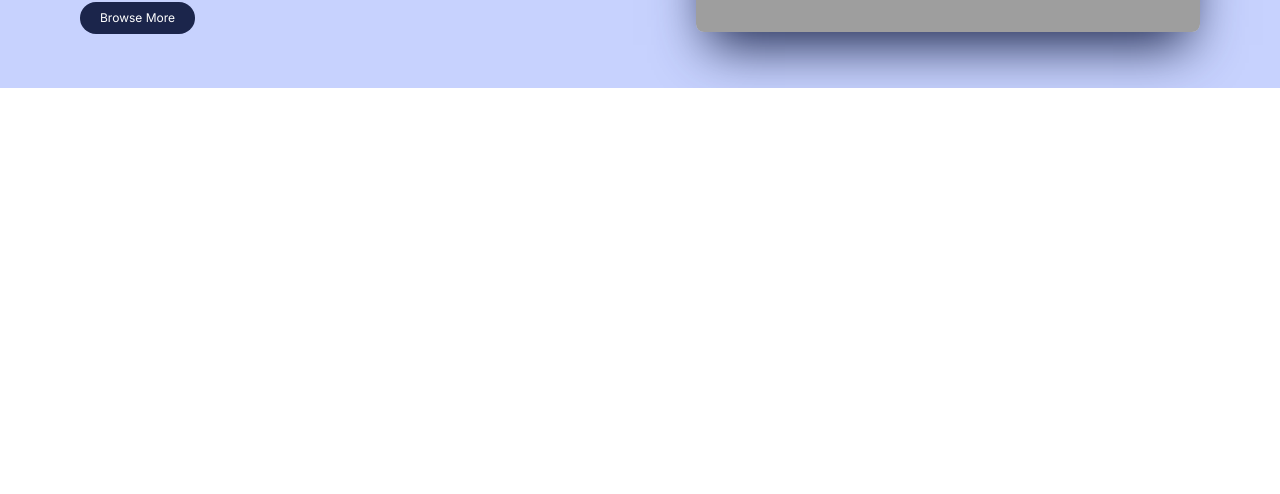
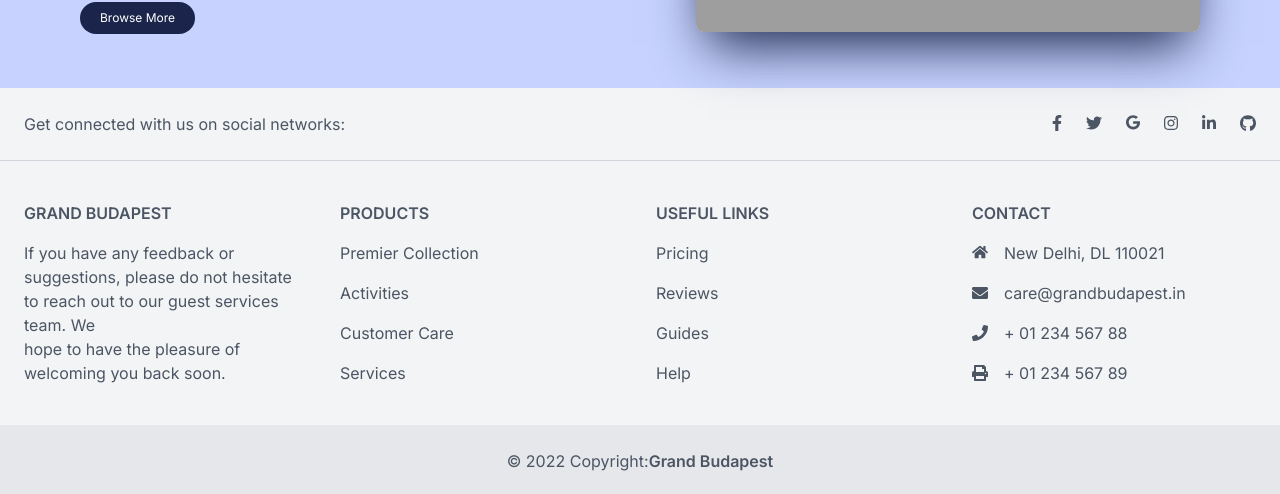
Before and after one commit to HrijulChauhan/UselessHotel, a Vue app: page / in a window 1280 px wide. Shown: the part 2012-2506 px from the top of the page. Before the commit the page ends 2100 px from the top, so only its background shows below. Built offline with nearby package versions, Linux system fonts and the light colour scheme; no server answers; grey boxes are pictures that could not be loaded; a web font is replaced by a local one.

Commit message:
some footer

```diff
--- a/src/components/Footer.vue
+++ b/src/components/Footer.vue
@@ -1,76 +1,71 @@
 <template lang="">
-      <footer class="text-center text-gray-600 bg-gray-100 lg:text-left mt-14">
-    <div class="flex items-center justify-center p-6 border-b border-gray-300 lg:justify-between">
-      <div class="hidden mr-12 lg:block">
+  <footer class="mt-0 bg-gray-100 text-center text-gray-600 lg:text-left">
+    <div class="flex items-center justify-center border-b border-gray-300 p-6 lg:justify-between">
+      <div class="mr-12 hidden lg:block">
         <span>Get connected with us on social networks:</span>
       </div>
       <div class="flex justify-center">
         <a href="#!" class="mr-6 text-gray-600">
-          <svg aria-hidden="true" focusable="false" data-prefix="fab" data-icon="facebook-f" class="w-2.5" role="img"
-            xmlns="http://www.w3.org/2000/svg" viewBox="0 0 320 512">
-            <path fill="currentColor"
-              d="M279.14 288l14.22-92.66h-88.91v-60.13c0-25.35 12.42-50.06 52.24-50.06h40.42V6.26S260.43 0 225.36 0c-73.22 0-121.08 44.38-121.08 124.72v70.62H22.89V288h81.39v224h100.17V288z">
-            </path>
+          <svg aria-hidden="true" focusable="false" data-prefix="fab" data-icon="facebook-f" class="w-2.5" role="img" xmlns="http://www.w3.org/2000/svg" viewBox="0 0 320 512">
+            <path
+              fill="currentColor"
+              d="M279.14 288l14.22-92.66h-88.91v-60.13c0-25.35 12.42-50.06 52.24-50.06h40.42V6.26S260.43 0 225.36 0c-73.22 0-121.08 44.38-121.08 124.72v70.62H22.89V288h81.39v224h100.17V288z"
+            ></path>
           </svg>
         </a>
         <a href="#!" class="mr-6 text-gray-600">
-          <svg aria-hidden="true" focusable="false" data-prefix="fab" data-icon="twitter" class="w-4" role="img"
-            xmlns="http://www.w3.org/2000/svg" viewBox="0 0 512 512">
-            <path fill="currentColor"
-              d="M459.37 151.716c.325 4.548.325 9.097.325 13.645 0 138.72-105.583 298.558-298.558 298.558-59.452 0-114.68-17.219-161.137-47.106 8.447.974 16.568 1.299 25.34 1.299 49.055 0 94.213-16.568 130.274-44.832-46.132-.975-84.792-31.188-98.112-72.772 6.498.974 12.995 1.624 19.818 1.624 9.421 0 18.843-1.3 27.614-3.573-48.081-9.747-84.143-51.98-84.143-102.985v-1.299c13.969 7.797 30.214 12.67 47.431 13.319-28.264-18.843-46.781-51.005-46.781-87.391 0-19.492 5.197-37.36 14.294-52.954 51.655 63.675 129.3 105.258 216.365 109.807-1.624-7.797-2.599-15.918-2.599-24.04 0-57.828 46.782-104.934 104.934-104.934 30.213 0 57.502 12.67 76.67 33.137 23.715-4.548 46.456-13.32 66.599-25.34-7.798 24.366-24.366 44.833-46.132 57.827 21.117-2.273 41.584-8.122 60.426-16.243-14.292 20.791-32.161 39.308-52.628 54.253z">
-            </path>
+          <svg aria-hidden="true" focusable="false" data-prefix="fab" data-icon="twitter" class="w-4" role="img" xmlns="http://www.w3.org/2000/svg" viewBox="0 0 512 512">
+            <path
+              fill="currentColor"
+              d="M459.37 151.716c.325 4.548.325 9.097.325 13.645 0 138.72-105.583 298.558-298.558 298.558-59.452 0-114.68-17.219-161.137-47.106 8.447.974 16.568 1.299 25.34 1.299 49.055 0 94.213-16.568 130.274-44.832-46.132-.975-84.792-31.188-98.112-72.772 6.498.974 12.995 1.624 19.818 1.624 9.421 0 18.843-1.3 27.614-3.573-48.081-9.747-84.143-51.98-84.143-102.985v-1.299c13.969 7.797 30.214 12.67 47.431 13.319-28.264-18.843-46.781-51.005-46.781-87.391 0-19.492 5.197-37.36 14.294-52.954 51.655 63.675 129.3 105.258 216.365 109.807-1.624-7.797-2.599-15.918-2.599-24.04 0-57.828 46.782-104.934 104.934-104.934 30.213 0 57.502 12.67 76.67 33.137 23.715-4.548 46.456-13.32 66.599-25.34-7.798 24.366-24.366 44.833-46.132 57.827 21.117-2.273 41.584-8.122 60.426-16.243-14.292 20.791-32.161 39.308-52.628 54.253z"
+            ></path>
           </svg>
         </a>
         <a href="#!" class="mr-6 text-gray-600">
-          <svg aria-hidden="true" focusable="false" data-prefix="fab" data-icon="google" class="w-3.5" role="img"
-            xmlns="http://www.w3.org/2000/svg" viewBox="0 0 488 512">
-            <path fill="currentColor"
-              d="M488 261.8C488 403.3 391.1 504 248 504 110.8 504 0 393.2 0 256S110.8 8 248 8c66.8 0 123 24.5 166.3 64.9l-67.5 64.9C258.5 52.6 94.3 116.6 94.3 256c0 86.5 69.1 156.6 153.7 156.6 98.2 0 135-70.4 140.8-106.9H248v-85.3h236.1c2.3 12.7 3.9 24.9 3.9 41.4z">
-            </path>
+          <svg aria-hidden="true" focusable="false" data-prefix="fab" data-icon="google" class="w-3.5" role="img" xmlns="http://www.w3.org/2000/svg" viewBox="0 0 488 512">
+            <path
+              fill="currentColor"
+              d="M488 261.8C488 403.3 391.1 504 248 504 110.8 504 0 393.2 0 256S110.8 8 248 8c66.8 0 123 24.5 166.3 64.9l-67.5 64.9C258.5 52.6 94.3 116.6 94.3 256c0 86.5 69.1 156.6 153.7 156.6 98.2 0 135-70.4 140.8-106.9H248v-85.3h236.1c2.3 12.7 3.9 24.9 3.9 41.4z"
+            ></path>
           </svg>
         </a>
         <a href="#!" class="mr-6 text-gray-600">
-          <svg aria-hidden="true" focusable="false" data-prefix="fab" data-icon="instagram" class="w-3.5" role="img"
-            xmlns="http://www.w3.org/2000/svg" viewBox="0 0 448 512">
-            <path fill="currentColor"
-              d="M224.1 141c-63.6 0-114.9 51.3-114.9 114.9s51.3 114.9 114.9 114.9S339 319.5 339 255.9 287.7 141 224.1 141zm0 189.6c-41.1 0-74.7-33.5-74.7-74.7s33.5-74.7 74.7-74.7 74.7 33.5 74.7 74.7-33.6 74.7-74.7 74.7zm146.4-194.3c0 14.9-12 26.8-26.8 26.8-14.9 0-26.8-12-26.8-26.8s12-26.8 26.8-26.8 26.8 12 26.8 26.8zm76.1 27.2c-1.7-35.9-9.9-67.7-36.2-93.9-26.2-26.2-58-34.4-93.9-36.2-37-2.1-147.9-2.1-184.9 0-35.8 1.7-67.6 9.9-93.9 36.1s-34.4 58-36.2 93.9c-2.1 37-2.1 147.9 0 184.9 1.7 35.9 9.9 67.7 36.2 93.9s58 34.4 93.9 36.2c37 2.1 147.9 2.1 184.9 0 35.9-1.7 67.7-9.9 93.9-36.2 26.2-26.2 34.4-58 36.2-93.9 2.1-37 2.1-147.8 0-184.8zM398.8 388c-7.8 19.6-22.9 34.7-42.6 42.6-29.5 11.7-99.5 9-132.1 9s-102.7 2.6-132.1-9c-19.6-7.8-34.7-22.9-42.6-42.6-11.7-29.5-9-99.5-9-132.1s-2.6-102.7 9-132.1c7.8-19.6 22.9-34.7 42.6-42.6 29.5-11.7 99.5-9 132.1-9s102.7-2.6 132.1 9c19.6 7.8 34.7 22.9 42.6 42.6 11.7 29.5 9 99.5 9 132.1s2.7 102.7-9 132.1z">
-            </path>
+          <svg aria-hidden="true" focusable="false" data-prefix="fab" data-icon="instagram" class="w-3.5" role="img" xmlns="http://www.w3.org/2000/svg" viewBox="0 0 448 512">
+            <path
+              fill="currentColor"
+              d="M224.1 141c-63.6 0-114.9 51.3-114.9 114.9s51.3 114.9 114.9 114.9S339 319.5 339 255.9 287.7 141 224.1 141zm0 189.6c-41.1 0-74.7-33.5-74.7-74.7s33.5-74.7 74.7-74.7 74.7 33.5 74.7 74.7-33.6 74.7-74.7 74.7zm146.4-194.3c0 14.9-12 26.8-26.8 26.8-14.9 0-26.8-12-26.8-26.8s12-26.8 26.8-26.8 26.8 12 26.8 26.8zm76.1 27.2c-1.7-35.9-9.9-67.7-36.2-93.9-26.2-26.2-58-34.4-93.9-36.2-37-2.1-147.9-2.1-184.9 0-35.8 1.7-67.6 9.9-93.9 36.1s-34.4 58-36.2 93.9c-2.1 37-2.1 147.9 0 184.9 1.7 35.9 9.9 67.7 36.2 93.9s58 34.4 93.9 36.2c37 2.1 147.9 2.1 184.9 0 35.9-1.7 67.7-9.9 93.9-36.2 26.2-26.2 34.4-58 36.2-93.9 2.1-37 2.1-147.8 0-184.8zM398.8 388c-7.8 19.6-22.9 34.7-42.6 42.6-29.5 11.7-99.5 9-132.1 9s-102.7 2.6-132.1-9c-19.6-7.8-34.7-22.9-42.6-42.6-11.7-29.5-9-99.5-9-132.1s-2.6-102.7 9-132.1c7.8-19.6 22.9-34.7 42.6-42.6 29.5-11.7 99.5-9 132.1-9s102.7-2.6 132.1 9c19.6 7.8 34.7 22.9 42.6 42.6 11.7 29.5 9 99.5 9 132.1s2.7 102.7-9 132.1z"
+            ></path>
           </svg>
         </a>
         <a href="#!" class="mr-6 text-gray-600">
-          <svg aria-hidden="true" focusable="false" data-prefix="fab" data-icon="linkedin-in" class="w-3.5" role="img"
-            xmlns="http://www.w3.org/2000/svg" viewBox="0 0 448 512">
-            <path fill="currentColor"
-              d="M100.28 448H7.4V148.9h92.88zM53.79 108.1C24.09 108.1 0 83.5 0 53.8a53.79 53.79 0 0 1 107.58 0c0 29.7-24.1 54.3-53.79 54.3zM447.9 448h-92.68V302.4c0-34.7-.7-79.2-48.29-79.2-48.29 0-55.69 37.7-55.69 76.7V448h-92.78V148.9h89.08v40.8h1.3c12.4-23.5 42.69-48.3 87.88-48.3 94 0 111.28 61.9 111.28 142.3V448z">
-            </path>
+          <svg aria-hidden="true" focusable="false" data-prefix="fab" data-icon="linkedin-in" class="w-3.5" role="img" xmlns="http://www.w3.org/2000/svg" viewBox="0 0 448 512">
+            <path
+              fill="currentColor"
+              d="M100.28 448H7.4V148.9h92.88zM53.79 108.1C24.09 108.1 0 83.5 0 53.8a53.79 53.79 0 0 1 107.58 0c0 29.7-24.1 54.3-53.79 54.3zM447.9 448h-92.68V302.4c0-34.7-.7-79.2-48.29-79.2-48.29 0-55.69 37.7-55.69 76.7V448h-92.78V148.9h89.08v40.8h1.3c12.4-23.5 42.69-48.3 87.88-48.3 94 0 111.28 61.9 111.28 142.3V448z"
+            ></path>
           </svg>
         </a>
         <a href="#!" class="text-gray-600">
-          <svg aria-hidden="true" focusable="false" data-prefix="fab" data-icon="github" class="w-4" role="img"
-            xmlns="http://www.w3.org/2000/svg" viewBox="0 0 496 512">
-            <path fill="currentColor"
-              d="M165.9 397.4c0 2-2.3 3.6-5.2 3.6-3.3.3-5.6-1.3-5.6-3.6 0-2 2.3-3.6 5.2-3.6 3-.3 5.6 1.3 5.6 3.6zm-31.1-4.5c-.7 2 1.3 4.3 4.3 4.9 2.6 1 5.6 0 6.2-2s-1.3-4.3-4.3-5.2c-2.6-.7-5.5.3-6.2 2.3zm44.2-1.7c-2.9.7-4.9 2.6-4.6 4.9.3 2 2.9 3.3 5.9 2.6 2.9-.7 4.9-2.6 4.6-4.6-.3-1.9-3-3.2-5.9-2.9zM244.8 8C106.1 8 0 113.3 0 252c0 110.9 69.8 205.8 169.5 239.2 12.8 2.3 17.3-5.6 17.3-12.1 0-6.2-.3-40.4-.3-61.4 0 0-70 15-84.7-29.8 0 0-11.4-29.1-27.8-36.6 0 0-22.9-15.7 1.6-15.4 0 0 24.9 2 38.6 25.8 21.9 38.6 58.6 27.5 72.9 20.9 2.3-16 8.8-27.1 16-33.7-55.9-6.2-112.3-14.3-112.3-110.5 0-27.5 7.6-41.3 23.6-58.9-2.6-6.5-11.1-33.3 2.6-67.9 20.9-6.5 69 27 69 27 20-5.6 41.5-8.5 62.8-8.5s42.8 2.9 62.8 8.5c0 0 48.1-33.6 69-27 13.7 34.7 5.2 61.4 2.6 67.9 16 17.7 25.8 31.5 25.8 58.9 0 96.5-58.9 104.2-114.8 110.5 9.2 7.9 17 22.9 17 46.4 0 33.7-.3 75.4-.3 83.6 0 6.5 4.6 14.4 17.3 12.1C428.2 457.8 496 362.9 496 252 496 113.3 383.5 8 244.8 8zM97.2 352.9c-1.3 1-1 3.3.7 5.2 1.6 1.6 3.9 2.3 5.2 1 1.3-1 1-3.3-.7-5.2-1.6-1.6-3.9-2.3-5.2-1zm-10.8-8.1c-.7 1.3.3 2.9 2.3 3.9 1.6 1 3.6.7 4.3-.7.7-1.3-.3-2.9-2.3-3.9-2-.6-3.6-.3-4.3.7zm32.4 35.6c-1.6 1.3-1 4.3 1.3 6.2 2.3 2.3 5.2 2.6 6.5 1 1.3-1.3.7-4.3-1.3-6.2-2.2-2.3-5.2-2.6-6.5-1zm-11.4-14.7c-1.6 1-1.6 3.6 0 5.9 1.6 2.3 4.3 3.3 5.6 2.3 1.6-1.3 1.6-3.9 0-6.2-1.4-2.3-4-3.3-5.6-2z">
-            </path>
+          <svg aria-hidden="true" focusable="false" data-prefix="fab" data-icon="github" class="w-4" role="img" xmlns="http://www.w3.org/2000/svg" viewBox="0 0 496 512">
+            <path
+              fill="currentColor"
+              d="M165.9 397.4c0 2-2.3 3.6-5.2 3.6-3.3.3-5.6-1.3-5.6-3.6 0-2 2.3-3.6 5.2-3.6 3-.3 5.6 1.3 5.6 3.6zm-31.1-4.5c-.7 2 1.3 4.3 4.3 4.9 2.6 1 5.6 0 6.2-2s-1.3-4.3-4.3-5.2c-2.6-.7-5.5.3-6.2 2.3zm44.2-1.7c-2.9.7-4.9 2.6-4.6 4.9.3 2 2.9 3.3 5.9 2.6 2.9-.7 4.9-2.6 4.6-4.6-.3-1.9-3-3.2-5.9-2.9zM244.8 8C106.1 8 0 113.3 0 252c0 110.9 69.8 205.8 169.5 239.2 12.8 2.3 17.3-5.6 17.3-12.1 0-6.2-.3-40.4-.3-61.4 0 0-70 15-84.7-29.8 0 0-11.4-29.1-27.8-36.6 0 0-22.9-15.7 1.6-15.4 0 0 24.9 2 38.6 25.8 21.9 38.6 58.6 27.5 72.9 20.9 2.3-16 8.8-27.1 16-33.7-55.9-6.2-112.3-14.3-112.3-110.5 0-27.5 7.6-41.3 23.6-58.9-2.6-6.5-11.1-33.3 2.6-67.9 20.9-6.5 69 27 69 27 20-5.6 41.5-8.5 62.8-8.5s42.8 2.9 62.8 8.5c0 0 48.1-33.6 69-27 13.7 34.7 5.2 61.4 2.6 67.9 16 17.7 25.8 31.5 25.8 58.9 0 96.5-58.9 104.2-114.8 110.5 9.2 7.9 17 22.9 17 46.4 0 33.7-.3 75.4-.3 83.6 0 6.5 4.6 14.4 17.3 12.1C428.2 457.8 496 362.9 496 252 496 113.3 383.5 8 244.8 8zM97.2 352.9c-1.3 1-1 3.3.7 5.2 1.6 1.6 3.9 2.3 5.2 1 1.3-1 1-3.3-.7-5.2-1.6-1.6-3.9-2.3-5.2-1zm-10.8-8.1c-.7 1.3.3 2.9 2.3 3.9 1.6 1 3.6.7 4.3-.7.7-1.3-.3-2.9-2.3-3.9-2-.6-3.6-.3-4.3.7zm32.4 35.6c-1.6 1.3-1 4.3 1.3 6.2 2.3 2.3 5.2 2.6 6.5 1 1.3-1.3.7-4.3-1.3-6.2-2.2-2.3-5.2-2.6-6.5-1zm-11.4-14.7c-1.6 1-1.6 3.6 0 5.9 1.6 2.3 4.3 3.3 5.6 2.3 1.6-1.3 1.6-3.9 0-6.2-1.4-2.3-4-3.3-5.6-2z"
+            ></path>
           </svg>
         </a>
       </div>
     </div>
-    <div class="py-10 mx-6 text-center md:text-left">
-      <div class="grid gap-8 grid-1 md:grid-cols-2 lg:grid-cols-4">
+    <div class="mx-6 py-10 text-center md:text-left">
+      <div class="grid-1 grid gap-8 md:grid-cols-2 lg:grid-cols-4">
         <div class="">
-          <h6 class="flex items-center justify-center mb-4 font-semibold uppercase md:justify-start">
-            Grand Budapest
-          </h6>
+          <h6 class="mb-4 flex items-center justify-center font-semibold uppercase md:justify-start">Grand Budapest</h6>
           <p>
-            If you have any feedback or suggestions,
-            please do not hesitate to reach out to our guest services team. We <br>
+            If you have any feedback or suggestions, please do not hesitate to reach out to our guest services team. We <br />
             hope to have the pleasure of welcoming you back soon.
           </p>
         </div>
         <div class="">
-          <h6 class="flex justify-center mb-4 font-semibold uppercase md:justify-start">
-            Products
-          </h6>
+          <h6 class="mb-4 flex justify-center font-semibold uppercase md:justify-start">Products</h6>
           <p class="mb-4">
             <a href="#!" class="text-gray-600">Premier Collection</a>
           </p>
@@ -85,9 +80,7 @@
           </p>
         </div>
         <div class="">
-          <h6 class="flex justify-center mb-4 font-semibold uppercase md:justify-start">
-            Useful links
-          </h6>
+          <h6 class="mb-4 flex justify-center font-semibold uppercase md:justify-start">Useful links</h6>
           <p class="mb-4">
             <a href="#!" class="text-gray-600">Pricing</a>
           </p>
@@ -102,63 +95,53 @@
           </p>
         </div>
         <div class="">
-          <h6 class="flex justify-center mb-4 font-semibold uppercase md:justify-start">
-            Contact
-          </h6>
-          <p class="flex items-center justify-center mb-4 md:justify-start">
-            <svg aria-hidden="true" focusable="false" data-prefix="fas" data-icon="home" class="w-4 mr-4" role="img"
-              xmlns="http://www.w3.org/2000/svg" viewBox="0 0 576 512">
-              <path fill="currentColor"
-                d="M280.37 148.26L96 300.11V464a16 16 0 0 0 16 16l112.06-.29a16 16 0 0 0 15.92-16V368a16 16 0 0 1 16-16h64a16 16 0 0 1 16 16v95.64a16 16 0 0 0 16 16.05L464 480a16 16 0 0 0 16-16V300L295.67 148.26a12.19 12.19 0 0 0-15.3 0zM571.6 251.47L488 182.56V44.05a12 12 0 0 0-12-12h-56a12 12 0 0 0-12 12v72.61L318.47 43a48 48 0 0 0-61 0L4.34 251.47a12 12 0 0 0-1.6 16.9l25.5 31A12 12 0 0 0 45.15 301l235.22-193.74a12.19 12.19 0 0 1 15.3 0L530.9 301a12 12 0 0 0 16.9-1.6l25.5-31a12 12 0 0 0-1.7-16.93z">
-              </path>
+          <h6 class="mb-4 flex justify-center font-semibold uppercase md:justify-start">Contact</h6>
+          <p class="mb-4 flex items-center justify-center md:justify-start">
+            <svg aria-hidden="true" focusable="false" data-prefix="fas" data-icon="home" class="mr-4 w-4" role="img" xmlns="http://www.w3.org/2000/svg" viewBox="0 0 576 512">
+              <path
+                fill="currentColor"
+                d="M280.37 148.26L96 300.11V464a16 16 0 0 0 16 16l112.06-.29a16 16 0 0 0 15.92-16V368a16 16 0 0 1 16-16h64a16 16 0 0 1 16 16v95.64a16 16 0 0 0 16 16.05L464 480a16 16 0 0 0 16-16V300L295.67 148.26a12.19 12.19 0 0 0-15.3 0zM571.6 251.47L488 182.56V44.05a12 12 0 0 0-12-12h-56a12 12 0 0 0-12 12v72.61L318.47 43a48 48 0 0 0-61 0L4.34 251.47a12 12 0 0 0-1.6 16.9l25.5 31A12 12 0 0 0 45.15 301l235.22-193.74a12.19 12.19 0 0 1 15.3 0L530.9 301a12 12 0 0 0 16.9-1.6l25.5-31a12 12 0 0 0-1.7-16.93z"
+              ></path>
             </svg>
             New Delhi, DL 110021
           </p>
-          <p class="flex items-center justify-center mb-4 md:justify-start">
-            <svg aria-hidden="true" focusable="false" data-prefix="fas" data-icon="envelope" class="w-4 mr-4" role="img"
-              xmlns="http://www.w3.org/2000/svg" viewBox="0 0 512 512">
-              <path fill="currentColor"
-                d="M502.3 190.8c3.9-3.1 9.7-.2 9.7 4.7V400c0 26.5-21.5 48-48 48H48c-26.5 0-48-21.5-48-48V195.6c0-5 5.7-7.8 9.7-4.7 22.4 17.4 52.1 39.5 154.1 113.6 21.1 15.4 56.7 47.8 92.2 47.6 35.7.3 72-32.8 92.3-47.6 102-74.1 131.6-96.3 154-113.7zM256 320c23.2.4 56.6-29.2 73.4-41.4 132.7-96.3 142.8-104.7 173.4-128.7 5.8-4.5 9.2-11.5 9.2-18.9v-19c0-26.5-21.5-48-48-48H48C21.5 64 0 85.5 0 112v19c0 7.4 3.4 14.3 9.2 18.9 30.6 23.9 40.7 32.4 173.4 128.7 16.8 12.2 50.2 41.8 73.4 41.4z">
-              </path>
+          <p class="mb-4 flex items-center justify-center md:justify-start">
+            <svg aria-hidden="true" focusable="false" data-prefix="fas" data-icon="envelope" class="mr-4 w-4" role="img" xmlns="http://www.w3.org/2000/svg" viewBox="0 0 512 512">
+              <path
+                fill="currentColor"
+                d="M502.3 190.8c3.9-3.1 9.7-.2 9.7 4.7V400c0 26.5-21.5 48-48 48H48c-26.5 0-48-21.5-48-48V195.6c0-5 5.7-7.8 9.7-4.7 22.4 17.4 52.1 39.5 154.1 113.6 21.1 15.4 56.7 47.8 92.2 47.6 35.7.3 72-32.8 92.3-47.6 102-74.1 131.6-96.3 154-113.7zM256 320c23.2.4 56.6-29.2 73.4-41.4 132.7-96.3 142.8-104.7 173.4-128.7 5.8-4.5 9.2-11.5 9.2-18.9v-19c0-26.5-21.5-48-48-48H48C21.5 64 0 85.5 0 112v19c0 7.4 3.4 14.3 9.2 18.9 30.6 23.9 40.7 32.4 173.4 128.7 16.8 12.2 50.2 41.8 73.4 41.4z"
+              ></path>
             </svg>
             care@grandbudapest.in
           </p>
-          <p class="flex items-center justify-center mb-4 md:justify-start">
-            <svg aria-hidden="true" focusable="false" data-prefix="fas" data-icon="phone" class="w-4 mr-4" role="img"
-              xmlns="http://www.w3.org/2000/svg" viewBox="0 0 512 512">
-              <path fill="currentColor"
-                d="M493.4 24.6l-104-24c-11.3-2.6-22.9 3.3-27.5 13.9l-48 112c-4.2 9.8-1.4 21.3 6.9 28l60.6 49.6c-36 76.7-98.9 140.5-177.2 177.2l-49.6-60.6c-6.8-8.3-18.2-11.1-28-6.9l-112 48C3.9 366.5-2 378.1.6 389.4l24 104C27.1 504.2 36.7 512 48 512c256.1 0 464-207.5 464-464 0-11.2-7.7-20.9-18.6-23.4z">
-              </path>
+          <p class="mb-4 flex items-center justify-center md:justify-start">
+            <svg aria-hidden="true" focusable="false" data-prefix="fas" data-icon="phone" class="mr-4 w-4" role="img" xmlns="http://www.w3.org/2000/svg" viewBox="0 0 512 512">
+              <path
+                fill="currentColor"
+                d="M493.4 24.6l-104-24c-11.3-2.6-22.9 3.3-27.5 13.9l-48 112c-4.2 9.8-1.4 21.3 6.9 28l60.6 49.6c-36 76.7-98.9 140.5-177.2 177.2l-49.6-60.6c-6.8-8.3-18.2-11.1-28-6.9l-112 48C3.9 366.5-2 378.1.6 389.4l24 104C27.1 504.2 36.7 512 48 512c256.1 0 464-207.5 464-464 0-11.2-7.7-20.9-18.6-23.4z"
+              ></path>
             </svg>
             + 01 234 567 88
           </p>
           <p class="flex items-center justify-center md:justify-start">
-            <svg aria-hidden="true" focusable="false" data-prefix="fas" data-icon="print" class="w-4 mr-4" role="img"
-              xmlns="http://www.w3.org/2000/svg" viewBox="0 0 512 512">
-              <path fill="currentColor"
-                d="M448 192V77.25c0-8.49-3.37-16.62-9.37-22.63L393.37 9.37c-6-6-14.14-9.37-22.63-9.37H96C78.33 0 64 14.33 64 32v160c-35.35 0-64 28.65-64 64v112c0 8.84 7.16 16 16 16h48v96c0 17.67 14.33 32 32 32h320c17.67 0 32-14.33 32-32v-96h48c8.84 0 16-7.16 16-16V256c0-35.35-28.65-64-64-64zm-64 256H128v-96h256v96zm0-224H128V64h192v48c0 8.84 7.16 16 16 16h48v96zm48 72c-13.25 0-24-10.75-24-24 0-13.26 10.75-24 24-24s24 10.74 24 24c0 13.25-10.75 24-24 24z">
-              </path>
+            <svg aria-hidden="true" focusable="false" data-prefix="fas" data-icon="print" class="mr-4 w-4" role="img" xmlns="http://www.w3.org/2000/svg" viewBox="0 0 512 512">
+              <path
+                fill="currentColor"
+                d="M448 192V77.25c0-8.49-3.37-16.62-9.37-22.63L393.37 9.37c-6-6-14.14-9.37-22.63-9.37H96C78.33 0 64 14.33 64 32v160c-35.35 0-64 28.65-64 64v112c0 8.84 7.16 16 16 16h48v96c0 17.67 14.33 32 32 32h320c17.67 0 32-14.33 32-32v-96h48c8.84 0 16-7.16 16-16V256c0-35.35-28.65-64-64-64zm-64 256H128v-96h256v96zm0-224H128V64h192v48c0 8.84 7.16 16 16 16h48v96zm48 72c-13.25 0-24-10.75-24-24 0-13.26 10.75-24 24-24s24 10.74 24 24c0 13.25-10.75 24-24 24z"
+              ></path>
             </svg>
             + 01 234 567 89
           </p>
         </div>
       </div>
     </div>
-    <div class="p-6 text-center bg-gray-200">
+    <div class="bg-gray-200 p-6 text-center">
       <span>© 2022 Copyright:</span>
       <a class="font-semibold text-gray-600" href="https://tailwind-elements.com/">Grand Budapest</a>
     </div>
-    </footer>
+  </footer>
 </template>
 
 <script>
 
-export default {
-    data() {
-        return {
-
-        }
-    }
-}
-
 </script>
--- a/src/views/HomePage.vue
+++ b/src/views/HomePage.vue
@@ -65,6 +65,10 @@
       <img :src="source" alt="" class="xl:h-full w-full rounded-lg object-cover shadow-2xl shadow-[#1b254b] h-[60%]" />
     </div>
   </section>
+
+<div>
+  <footer2 />
+</div>
 </template>
 
 <style>
@@ -100,6 +104,7 @@
 <script setup>
 import { ref } from "vue";
 import navbar from "../components/Navbar.vue";
+import footer2 from "../components/Footer.vue";
 
 const carouselSources = ["https://imgur.com/lqRkNY1.jpg", "https://imgur.com/9oVxh5D.jpg", "https://imgur.com/xAyVM2T.jpg"];
 const count = ref(0);
```
